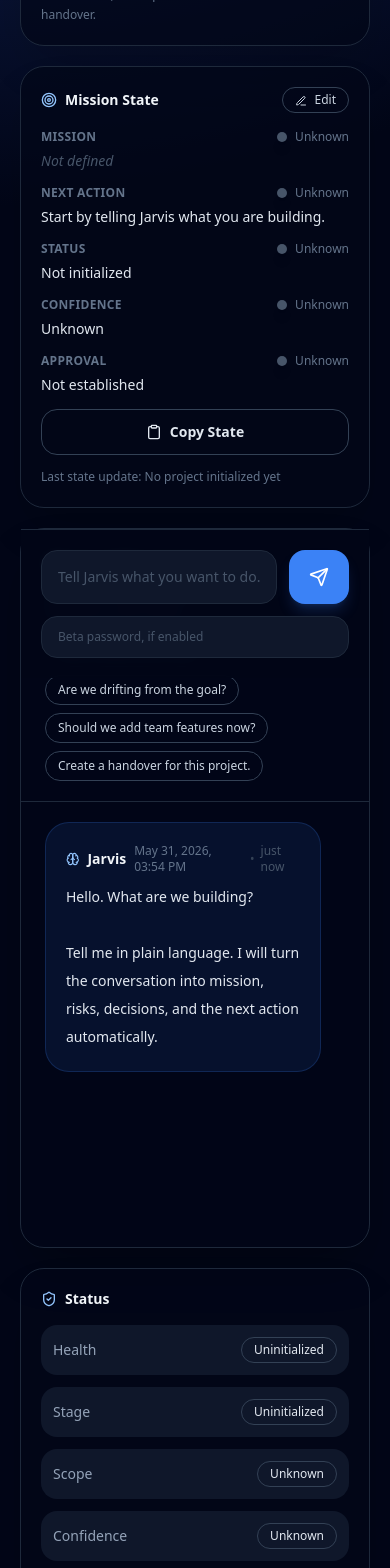
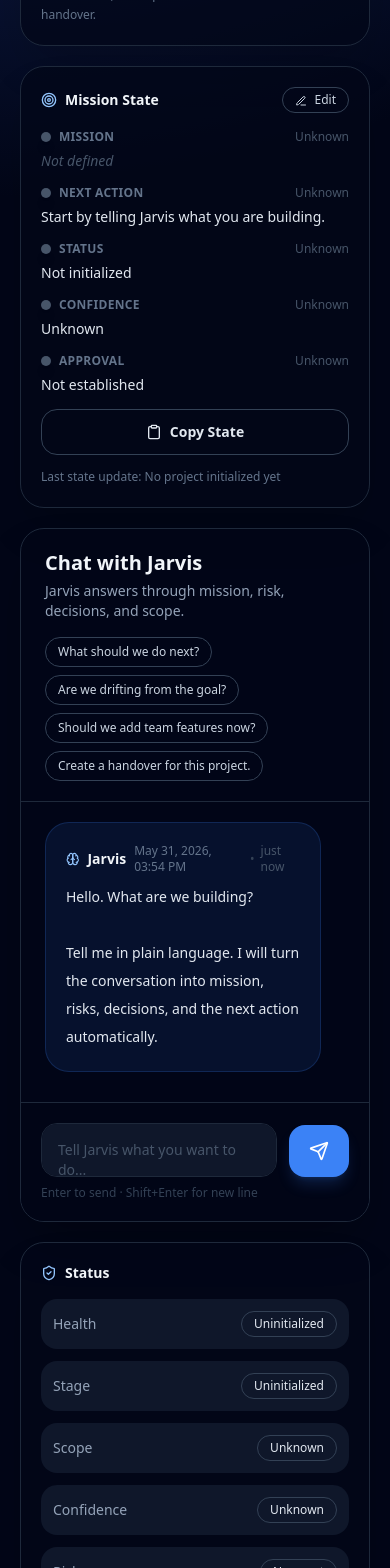
Before and after one commit to danje-dinslage/jarvis, a Next.js app: page / in a window 390 px wide. Shown: the part 800-2368 px from the top of the page. Built offline with nearby package versions, Linux system fonts and the light colour scheme.

Commit message:
Add files via upload

```diff
--- a/app/page.tsx
+++ b/app/page.tsx
@@ -10,7 +10,6 @@ import {
   Download,
   Upload,
   Edit3,
-  Lock,
   RefreshCcw,
   Save,
   Send,
@@ -273,9 +272,10 @@ function ReadOnlyBlock({ label, value, state }: { label: string; value: string;
   const isEmpty = !value || value.trim().length === 0;
   return (
     <div className="space-y-1">
-      <div className="flex items-center justify-between">
+      <div className="flex items-center gap-2">
+        <StateDot state={state} />
         <span className="text-xs font-semibold uppercase tracking-wide text-slate-500">{label}</span>
-        <FieldStateBadge state={state} />
+        <span className="ml-auto text-xs text-slate-600">{state}</span>
       </div>
       <p className={`text-sm leading-6 ${isEmpty ? "text-slate-600 italic" : "text-slate-200"}`}>
         {isEmpty ? "Not defined" : value}
@@ -820,16 +820,12 @@ ${project.decisions.length ? project.decisions.map((d) => `- ${d}`).join("\n") :
             </Section>
           </aside>
 
-          <section className="col-span-12 flex min-h-[720px] max-h-[calc(100vh-150px)] flex-col rounded-3xl border border-slate-800 bg-slate-950/80 shadow-2xl shadow-black/30 lg:col-span-6">
-            <div className="border-b border-slate-800 px-6 py-5">
-              <div className="flex items-center justify-between gap-4">
+          <section className="col-span-12 flex h-[calc(100vh-150px)] min-h-[600px] flex-col overflow-hidden rounded-3xl border border-slate-800 bg-slate-950/80 shadow-2xl shadow-black/30 lg:col-span-6">
+            <div className="shrink-0 border-b border-slate-800 px-6 py-5">
+              <div className="flex items-center gap-4">
                 <div>
                   <h2 className="text-xl font-bold">Chat with Jarvis</h2>
                   <p className="mt-1 text-sm text-slate-400">Jarvis answers through mission, risk, decisions, and scope.</p>
-                </div>
-
-                <div className="hidden items-center gap-2 rounded-2xl border border-slate-800 bg-slate-900 px-3 py-2 text-xs text-slate-400 sm:flex">
-                  <Lock className="h-3.5 w-3.5" /> {project.approval}
                 </div>
               </div>
 
@@ -866,27 +862,32 @@ ${project.decisions.length ? project.decisions.map((d) => `- ${d}`).join("\n") :
               )}
             </div>
 
-            <div className="sticky bottom-0 border-t border-slate-800 bg-slate-950/95 p-5 backdrop-blur">
-              <div className="flex gap-3">
-                <input
+            <div className="shrink-0 border-t border-slate-800 bg-slate-950/95 p-5 backdrop-blur">
+              <div className="flex items-end gap-3">
+                <textarea
                   value={message}
                   onChange={(e) => setMessage(e.target.value)}
-                  onKeyDown={(e) => e.key === "Enter" && send()}
+                  onKeyDown={(e) => {
+                    if (e.key === "Enter" && !e.shiftKey) {
+                      e.preventDefault();
+                      send();
+                    }
+                  }}
                   placeholder="Tell Jarvis what you want to do..."
-                  className="flex-1 rounded-2xl border border-slate-800 bg-slate-900 px-4 py-4 text-sm text-slate-100 outline-none transition placeholder:text-slate-600 focus:border-blue-400"
+                  rows={1}
+                  className="flex-1 resize-none rounded-2xl border border-slate-800 bg-slate-900 px-4 py-4 text-sm text-slate-100 outline-none transition placeholder:text-slate-600 focus:border-blue-400"
+                  style={{ minHeight: "52px", maxHeight: "160px", overflowY: "auto" }}
+                  onInput={(e) => {
+                    const el = e.currentTarget;
+                    el.style.height = "auto";
+                    el.style.height = Math.min(el.scrollHeight, 160) + "px";
+                  }}
                 />
-
-                <button onClick={() => send()} className="rounded-2xl bg-blue-500 px-5 py-4 font-semibold text-white shadow-lg shadow-blue-500/20 transition hover:bg-blue-400">
+                <button onClick={() => send()} className="shrink-0 rounded-2xl bg-blue-500 px-5 py-4 font-semibold text-white shadow-lg shadow-blue-500/20 transition hover:bg-blue-400">
                   <Send className="h-5 w-5" />
                 </button>
               </div>
-
-              <input
-                value={betaPassword}
-                onChange={(e) => setBetaPassword(e.target.value)}
-                placeholder="Beta password, if enabled"
-                className="mt-3 w-full rounded-2xl border border-slate-800 bg-slate-900 px-4 py-3 text-xs text-slate-300 outline-none placeholder:text-slate-600 focus:border-slate-600"
-              />
+              <p className="mt-2 text-xs text-slate-700">Enter to send · Shift+Enter for new line</p>
             </div>
           </section>
 
@@ -894,38 +895,54 @@ ${project.decisions.length ? project.decisions.map((d) => `- ${d}`).join("\n") :
             <Section title="Status" icon={ShieldCheck}>
               <div className="space-y-3 text-sm">
                 <div className="flex items-center justify-between rounded-2xl bg-slate-900 p-3">
-                  <span className="text-slate-400">Health</span>
+                  <span className="text-slate-400 shrink-0">Health</span>
                   <Pill tone={projectHealth.tone}>{projectHealth.label}</Pill>
                 </div>
 
-                <div className="flex items-center justify-between rounded-2xl bg-slate-900 p-3">
-                  <span className="text-slate-400">Stage</span>
-                  <Pill tone={project.progress === 0 ? "default" : project.progress < 20 ? "red" : project.progress < 60 ? "amber" : "green"}>
+                <div className="flex items-center justify-between gap-2 rounded-2xl bg-slate-900 p-3">
+                  <span className="text-slate-400 shrink-0">Stage</span>
+                  <span
+                    className={`max-w-[140px] truncate rounded-full border px-3 py-1 text-xs font-medium text-right ${
+                      project.progress === 0 ? "border-slate-700 bg-slate-900 text-slate-200" :
+                      project.progress < 20 ? "border-rose-500/30 bg-rose-500/10 text-rose-200" :
+                      project.progress < 60 ? "border-amber-500/30 bg-amber-500/10 text-amber-200" :
+                      "border-emerald-500/30 bg-emerald-500/10 text-emerald-200"
+                    }`}
+                    title={project.progress === 0 ? "Uninitialized" : project.status}
+                  >
                     {project.progress === 0 ? "Uninitialized" : project.status}
-                  </Pill>
+                  </span>
                 </div>
 
                 <div className="flex items-center justify-between rounded-2xl bg-slate-900 p-3">
-                  <span className="text-slate-400">Scope</span>
+                  <span className="text-slate-400 shrink-0">Scope</span>
                   <Pill tone={project.progress === 0 ? "default" : history.length < 5 ? "amber" : "green"}>
                     {project.progress === 0 ? "Unknown" : history.length < 5 ? "Monitoring" : "Tracked"}
                   </Pill>
                 </div>
 
-                <div className="flex items-center justify-between rounded-2xl bg-slate-900 p-3">
-                  <span className="text-slate-400">Confidence</span>
-                  <Pill tone={project.confidence.toLowerCase().includes("unknown") ? "default" : project.confidence.toLowerCase().includes("low") ? "red" : project.confidence.toLowerCase().includes("medium") ? "amber" : "green"}>
+                <div className="flex items-center justify-between gap-2 rounded-2xl bg-slate-900 p-3">
+                  <span className="text-slate-400 shrink-0">Confidence</span>
+                  <span
+                    className={`max-w-[140px] truncate rounded-full border px-3 py-1 text-xs font-medium ${
+                      project.confidence.toLowerCase().includes("unknown") ? "border-slate-700 bg-slate-900 text-slate-200" :
+                      project.confidence.toLowerCase().includes("low") ? "border-rose-500/30 bg-rose-500/10 text-rose-200" :
+                      project.confidence.toLowerCase().includes("medium") ? "border-amber-500/30 bg-amber-500/10 text-amber-200" :
+                      "border-emerald-500/30 bg-emerald-500/10 text-emerald-200"
+                    }`}
+                    title={project.confidence}
+                  >
                     {project.confidence}
-                  </Pill>
+                  </span>
                 </div>
 
                 <div className="flex items-center justify-between rounded-2xl bg-slate-900 p-3">
-                  <span className="text-slate-400">Risks</span>
+                  <span className="text-slate-400 shrink-0">Risks</span>
                   <Pill tone={project.risks.length ? "amber" : "default"}>{project.risks.length ? `${project.risks.length} identified` : "None yet"}</Pill>
                 </div>
 
                 <div className="flex items-center justify-between rounded-2xl bg-slate-900 p-3">
-                  <span className="text-slate-400">Progress</span>
+                  <span className="text-slate-400 shrink-0">Progress</span>
                   <Pill tone={project.progress === 0 ? "default" : project.progress < 20 ? "red" : project.progress < 60 ? "amber" : "green"}>{project.progress}%</Pill>
                 </div>
               </div>
```
